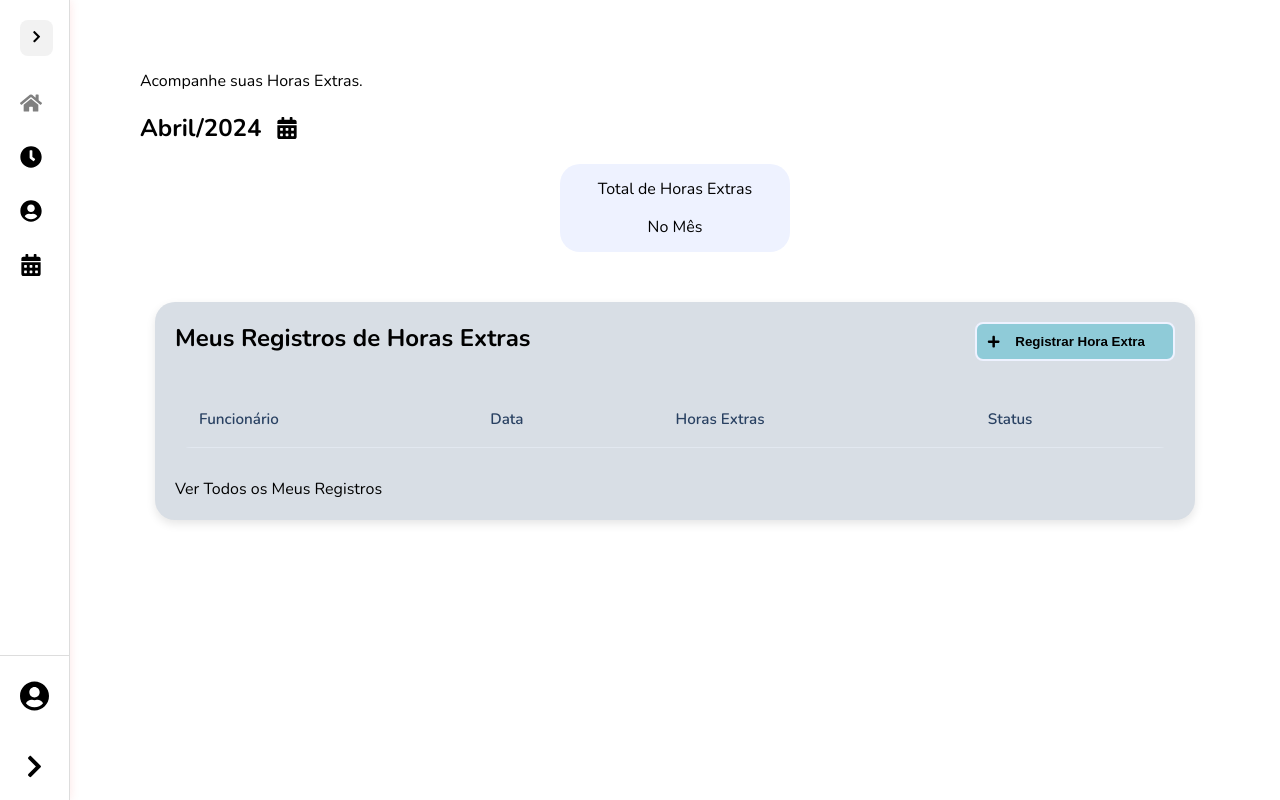
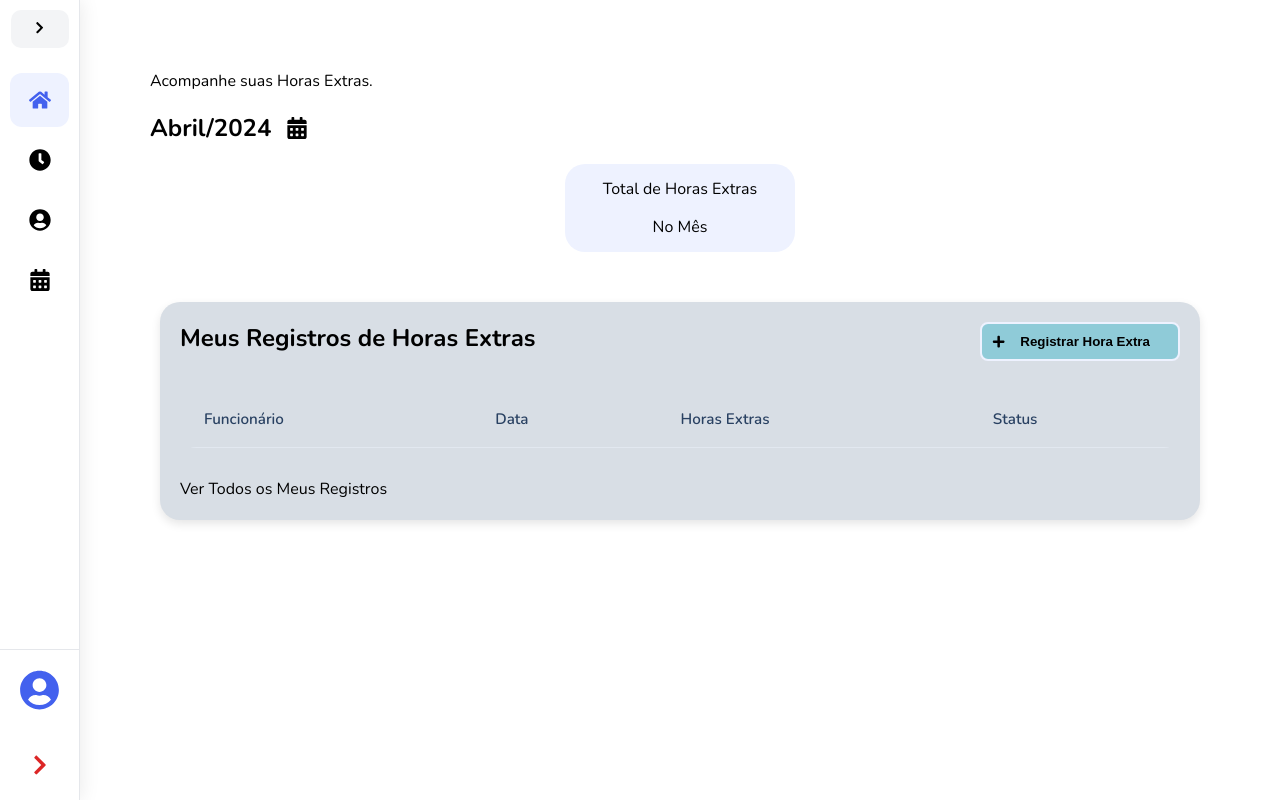
Before and after one commit to Gabriel-Tavora/time-management, a React (Vite) app: page /userscreen in a window 1280 px wide. Built offline with nearby package versions, Linux system fonts and the light colour scheme.

Commit message:
correção e melhora de sidebar

```diff
--- a/src/components/SideBar/SideBar.css
+++ b/src/components/SideBar/SideBar.css
@@ -5,13 +5,13 @@
 }
 
 .sidebar {
-    width: 70px;
+    width: 80px;
     height: 100vh;
     background: #fff;
-    border-right: 1px solid #ddd;
-    transition: .3s;
+    border-right: 1px solid #e5e7eb;
+    box-shadow: 2px 0 18px rgba(0, 0, 0, 0.08);
+    transition: width .35s ease;
     overflow: hidden;
-    box-shadow: 0 0 10px rgba(249, 0, 0, 0.1);
 }
 
 .sidebar.open {
@@ -31,88 +31,98 @@
     padding: 20px;
 }
 
+.sidebar-header {
+    padding: 0px;
+}
+
+.sidebar.open .sidebar-header {
+    padding: 20px;
+}
+
 .logo {
     font-size: 15px;
+    white-space: nowrap;
 }
 
 .logo-icon {
     display: flex;
+    align-items: center;
     font-size: 25px;
 }
 
-
 .toggle-btn {
+    margin: 10px 10px 15px 10px;
+    width: 58px;
+    height: 38px;
     border: none;
-    background: #f2f2f2;
-    padding: 10px;
-    border-radius: 8px;
+    background: #f3f4f6;
+    border-radius: 10px;
     cursor: pointer;
+    transition: width .3s ease, background-color .3s ease, color .3s ease;
 }
 
 .toggle-btn:hover {
-    background: #e7e7e7;
+    background: #4361ee;
+    color: #fff;
 }
 
+.sidebar.open .toggle-btn {
+    width: 45px;
+    margin: 0px;
+}
 .menu {
     flex: 1;
     list-style: none;
-    padding: 0;
-    margin: 0;
+    padding: 10px;
 }
 
 .menu li {
-    width: 100%;
+    margin-bottom: 6px;
 }
 
+.menu-link-list-on,
 .menu-link-list-off {
     width: 100%;
     display: flex;
     align-items: center;
     gap: 15px;
-    padding: 16px 20px;
-    border: none;
-    background: transparent;
-    cursor: pointer;
-    font-size: 1rem;
-    text-align: left;
+    padding: 16px 18.5px;
+    border-radius: 12px;
     text-decoration: none;
-    color: grey;
-    transition: background-color .2s;
-}
-.menu-link-list-on {
-    width: 100%;
-    display: flex;
-    align-items: center;
-    gap: 15px;
-    padding: 16px 20px;
-    border: none;
-    background: transparent;
-    cursor: pointer;
-    font-size: 1rem;
-    text-align: left;
-    text-decoration: none;
-    color: black;
-    transition: background-color .2s;
+    transition: .25s;
 }
 
-.menu-link-list:hover {
-    background-color: #ecf0ff;
+.menu-link-list-off {
+    color: black;
+}
+
+.menu-link-list-on {
+    background: #eef2ff;
+    color: #4361ee;
+    font-weight: 600;
+}
+
+.menu-link-list-on:hover,
+.menu-link-list-off:hover {
+    background: #f7f7ff;
 }
 
 .menu svg {
     font-size: 22px;
+    min-width: 22px;
 }
 
 .profile {
-    border-top: 1px solid #ddd;
-    padding: 20px;
     display: flex;
     align-items: center;
     gap: 12px;
+    padding: 20px;
+    border-top: 1px solid #e5e7eb;
 }
 
 .profile-icon {
     font-size: 40px;
+    color: #4361ee;
 }
 
 .profile-info h4 {
@@ -121,42 +131,47 @@
 
 .profile-info p {
     font-size: 12px;
-    color: #777;
+    color: #6b7280;
 }
 
 .leave {
-    margin: 2px 5px 5px 5px;
-    border-radius: 12px;
-    padding: 0px;
-    cursor: pointer;
-    transition: 0.3s;
+    margin: 10px;
 }
 
 .menu-link {
-    width: 100%;
     display: flex;
+    align-items: center;
     justify-content: center;
-    align-items: center;
-    gap: 15px;
-    padding: 16px 20px;
-    background: transparent;
-    cursor: pointer;
-    border: none;
-    font-size: 1rem;
-    text-align: left;
+    gap: 12px;
+    padding: 14px;
+    border-radius: 12px;
     text-decoration: none;
-    color: black;
-    transition: background-color .2s;
+    color: #dc2626;
+    transition: .25s;
 }
 
-.leave span {
-    font-weight: bold;
+.menu-link:hover {
+    background: #fee2e2;
 }
 
 .leave-icon {
-    font-size: 25px;
+    font-size: 22px;
 }
 
-.leave:hover {
-    background: #eef2ff;
+.menu span,
+.logo,
+.profile-info {
+    animation: fade .25s ease;
 }
+
+@keyframes fade {
+    from {
+        opacity: 0;
+        transform: translateX(-8px);
+    }
+
+    to {
+        opacity: 1;
+        transform: translateX(0);
+    }
+}
--- a/src/components/SideBar/SideBar.jsx
+++ b/src/components/SideBar/SideBar.jsx
@@ -32,28 +32,28 @@ function Sidebar() {
 
         <ul className="menu">
           <li>
-            <NavLink to="/userscreen" className={({ isActive }) => (isActive ? "menu-link-list-off" : "menu-link-list-on")}>
+            <NavLink to="/userscreen" className={({ isActive }) => (isActive ? "menu-link-list-on" : "menu-link-list-off")}>
               <FaHome />
               {expanded && <span>Meu Painel</span>}
             </NavLink>
           </li>
 
           <li>
-            <NavLink to="/registerhours" className={({ isActive }) => (isActive ? "menu-link-list-off" : "menu-link-list-on")}>
+            <NavLink to="/registerhours" className={({ isActive }) => (isActive ? "menu-link-list-on" : "menu-link-list-off")}>
               <FaClock />
               {expanded && <span>Registrar Horas Extras</span>}
             </NavLink>
           </li>
 
           <li>
-            <NavLink to="/historyHours" className={({ isActive }) => (isActive ? "menu-link-list-off" : "menu-link-list-on")}>
+            <NavLink to="/historyHours" className={({ isActive }) => (isActive ? "menu-link-list-on" : "menu-link-list-off")}>
               <FaUserCircle />
               {expanded && <span>Histórico</span>}
             </NavLink>
           </li>
 
           <li>
-            <NavLink to="/calendary" className={({ isActive }) => (isActive ? "menu-link-list-off" : "menu-link-list-on")}>
+            <NavLink to="/calendary" className={({ isActive }) => (isActive ? "menu-link-list-on" : "menu-link-list-off")}>
               <FaCalendarAlt />
               {expanded && <span>Calendário</span>}
             </NavLink>
--- a/src/pages/Calendary/Calendary.css
+++ b/src/pages/Calendary/Calendary.css
@@ -86,7 +86,7 @@
 .day:hover {
   transform: translateY(-5px);
   background: #eef2ff;
-  box-shadow: 0 8px 20px rgba(79,70,229,.2);
+  box-shadow: 0 8px 20px rgba(152, 151, 192, 0.2);
 }
 
 .today {
```
